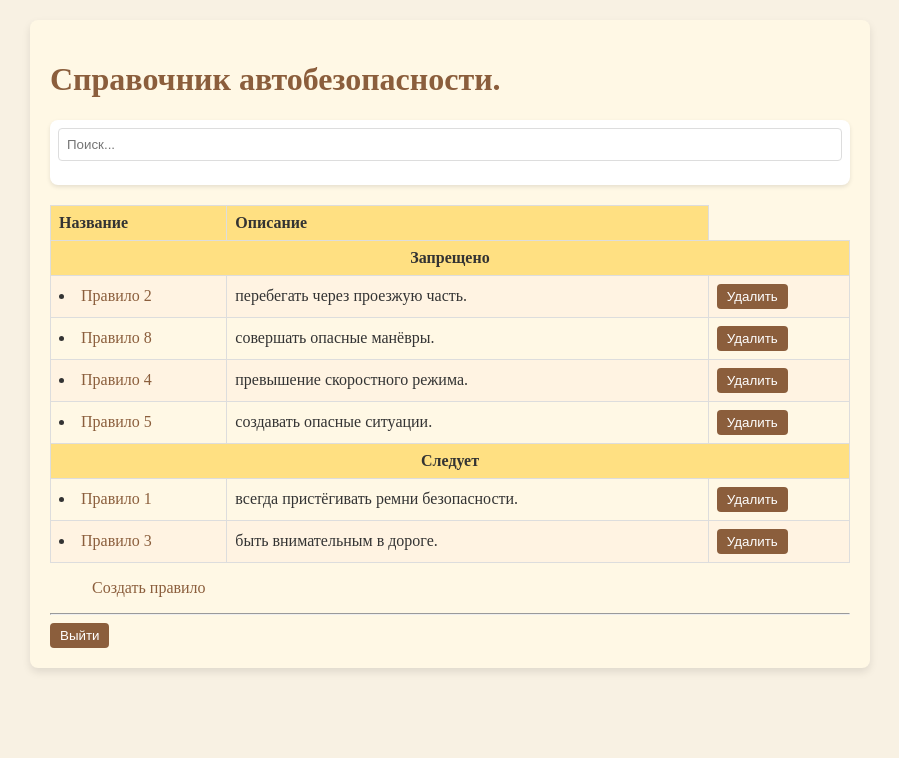
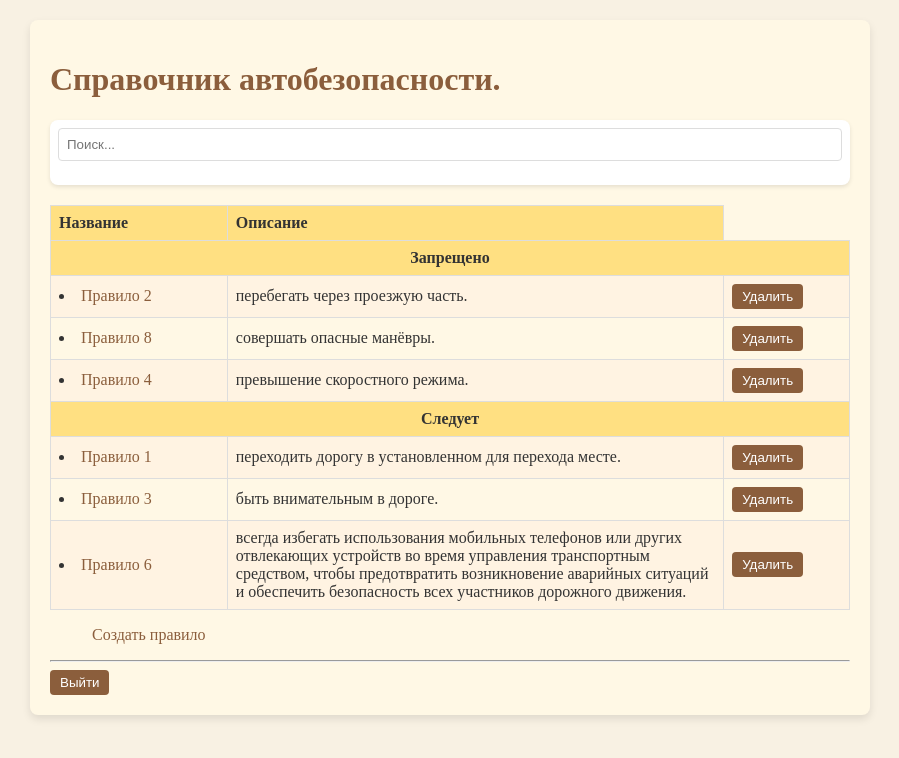
Before and after one commit to TTpembep/lab1-SPA, a React (Create React App) app: page /home in a window 1280 px wide. Shown: the top 758 px of the page, without its empty margins (190-1089 px from the left). Built offline with nearby package versions, Linux system fonts and the light colour scheme; data requests are answered from the project's data file; sample sign-in values are in the browser's storage.

Commit message:
formated table.

```diff
--- a/db.json
+++ b/db.json
@@ -3,7 +3,7 @@
     {
       "name": "Правило 1",
       "type": "Следует",
-      "description": "всегда пристёгивать ремни безопасности.",
+      "description": "переходить дорогу в установленном для перехода месте.",
       "id": "cc9a"
     },
     {
@@ -31,10 +31,10 @@
       "description": "превышение скоростного режима."
     },
     {
-      "id": "960b",
-      "name": "Правило 5",
-      "type": "Запрещено",
-      "description": "создавать опасные ситуации."
+      "id": "a748",
+      "name": "Правило 6",
+      "type": "Следует",
+      "description": "всегда избегать использования мобильных телефонов или других отвлекающих устройств во время управления транспортным средством, чтобы предотвратить возникновение аварийных ситуаций и обеспечить безопасность всех участников дорожного движения."
     }
   ]
 }
--- a/src/pages/Home.js
+++ b/src/pages/Home.js
@@ -72,7 +72,9 @@ const ProductRow = ({ product, onDeleteItem }) => (
     <td>
       <li><Link to={`/detail/${product.id}`}>{product.name}</Link></li>
     </td>
-    <td>{product.description}</td>
+    <td style={{ wordWrap: 'break-word', whiteSpace: 'normal' }}>
+    {product.description}
+    </td>
     <td>
       <button onClick={() => onDeleteItem(product.id)}>Удалить</button>
     </td>
--- a/src/pages/styles.css
+++ b/src/pages/styles.css
@@ -27,12 +27,32 @@ table {
   width: 100%;
   border-collapse: collapse; /* Вид границ таблицы */
   margin-top: 20px;
+  table-layout: fixed; /* Устанавливает фиксированную ширину столбцов */
 }
 
-th, td {
+th:nth-child(1), td:nth-child(1) {
   border: 1px solid #ddd;
   padding: 8px;
   text-align: left;
+  word-wrap: break-word; /* Разбивает длинные слова */
+  white-space: normal;   /* Позволяет тексту переноситься */
+  width: 20%; /* Доля ширины */
+}
+th:nth-child(2), td:nth-child(2) {
+  border: 1px solid #ddd;
+  padding: 8px;
+  text-align: left;
+  word-wrap: break-word;
+  white-space: normal;
+  width: 60%;
+}
+th:nth-child(3), td:nth-child(3) {
+  border: 1px solid #ddd;
+  padding: 8px;
+  text-align: left;
+  word-wrap: break-word;
+  white-space: normal;
+  width: 20%;
 }
 
 th {
```
